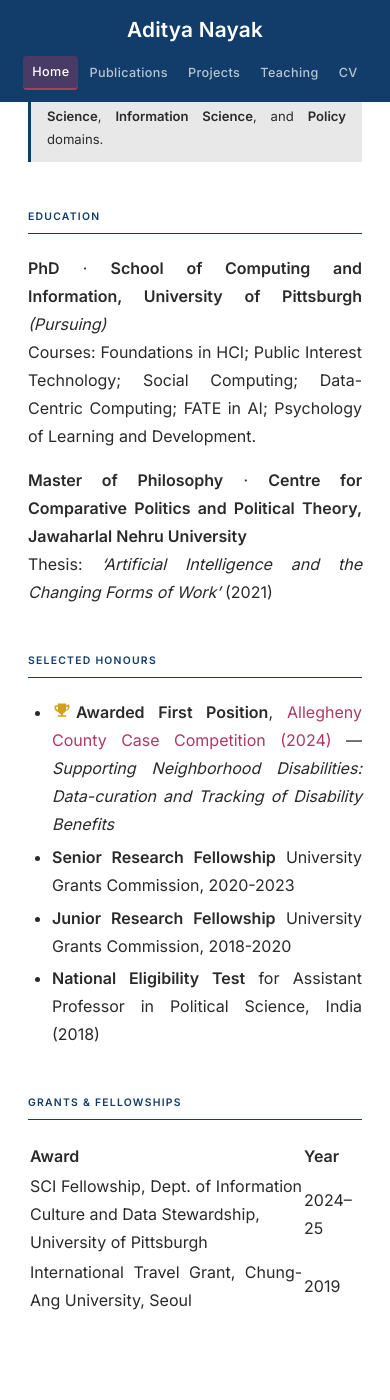
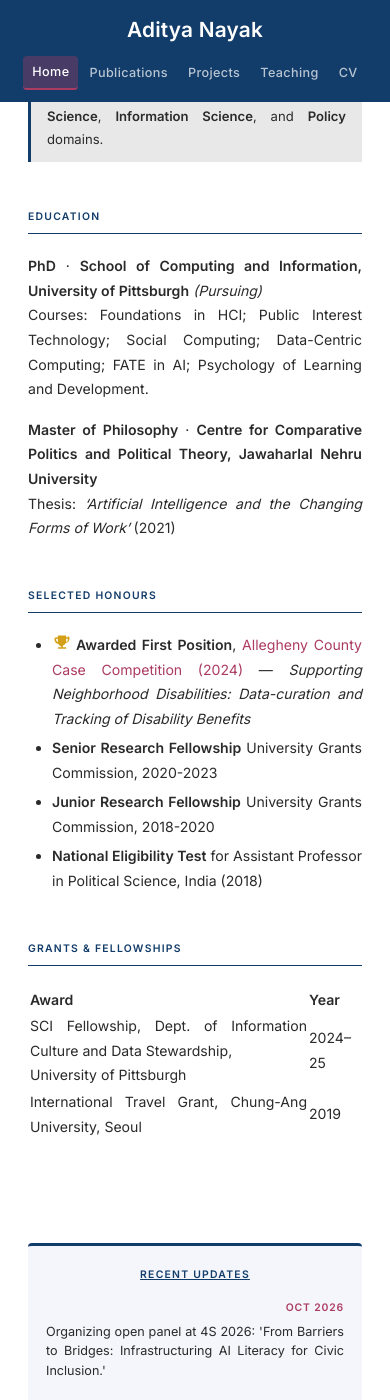
Before and after one commit to adityanayak-info/adityanayak-info.github.io, a Jekyll site: the page built from index.md, in a window 390 px wide and 1400 px high, scrolled down 2318 px. Built offline with Jekyll 4.4.1, drawn with Linux system fonts in a browser that asks for light colours.

Commit message:
Update style.css

```diff
--- a/assets/css/style.css
+++ b/assets/css/style.css
@@ -759,9 +759,14 @@
   .main-content div[style*="space-between"] a { font-size: 0.68rem !important; padding: 4px 8px !important; }
   .main-content div[style*="space-between"] svg { width: 12px !important; height: 12px !important; }
 
+  .main-content {
+    font-size: 0.88rem;
+  }
+
   .left-sidebar { display: none; }
 
 }
+
 
 @media (min-width: 741px) {
   .page-header-buttons { display: none !important; }
```
